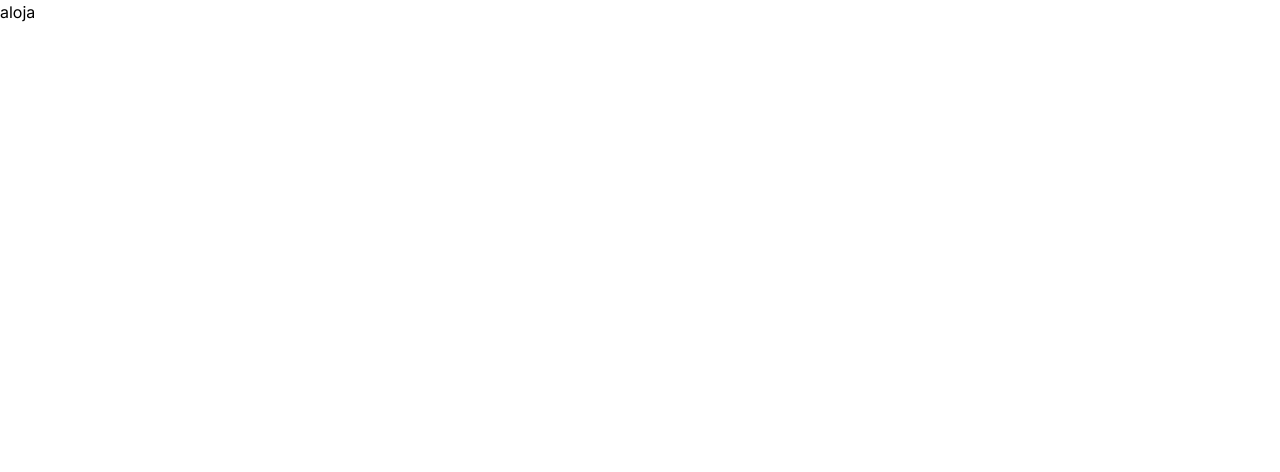
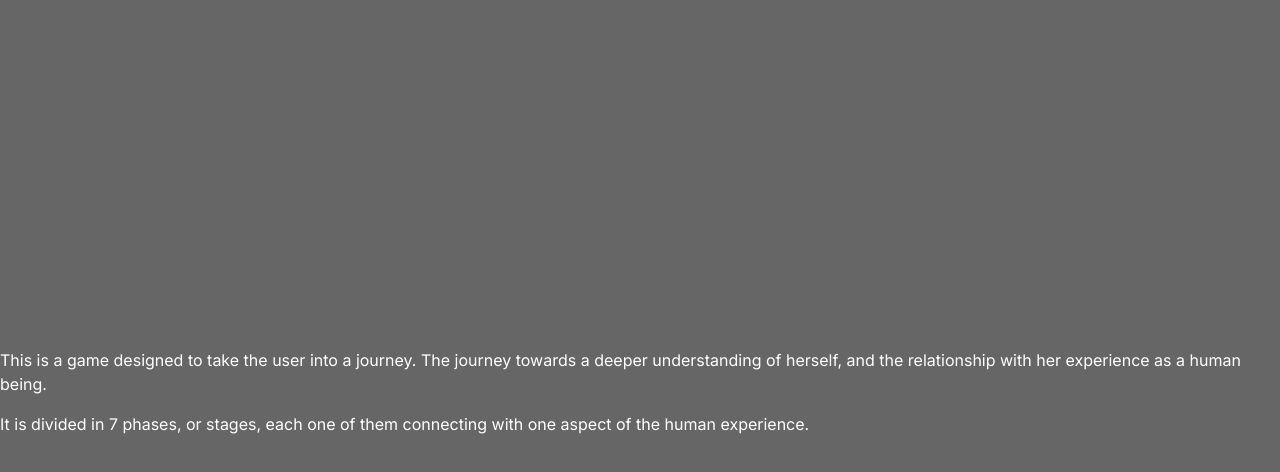
Before and after one commit to jpfraneto/ankygame, a Next.js app: page / in a window 1280 px wide. Shown: the top 472 px of the page. Built offline with nearby package versions, Linux system fonts and the light colour scheme.

Commit message:
first upload

```diff
--- a/pages/game.js
+++ b/pages/game.js
@@ -14,6 +14,7 @@ const GamePage = () => {
   const [showText, setShowText] = useState(false);
   const [isActive, setIsActive] = useState(false);
   const [savingRound, setSavingRound] = useState(false);
+  const [moreThanMinRun, setMoreThanMinRound] = useState(true);
   const [isDone, setIsDone] = useState(false);
   const [modalOpen, setModalOpen] = useState(false);
   const [selectedRun, setSelectedRun] = useState(null);
@@ -61,6 +62,10 @@ const GamePage = () => {
 
   const finishRun = async () => {
     audioRef.current.play();
+    setFinished(true);
+    clearInterval(intervalRef.current);
+    clearInterval(keystrokeIntervalRef.current);
+    if (time < 180) return setMoreThanMinRound(false);
     setLoadingLeaderboard(true);
     fetch('/api/runs')
       .then(res => res.json())
@@ -72,13 +77,11 @@ const GamePage = () => {
     setEndTime(Date.now());
     setIsActive(false);
     setIsDone(true);
-    setFinished(true);
     setFailureMessage(`You're done! This run lasted ${time}.}`);
-    clearInterval(intervalRef.current);
-    clearInterval(keystrokeIntervalRef.current);
   };
 
   const startNewRun = () => {
+    audioRef.current.pause();
     setTime(0);
     setText('');
     setSavingRound(false);
@@ -194,6 +197,9 @@ const GamePage = () => {
       <div className='w-3/4 md:w-1/2 lg:w-1/3'>
         {finished ? (
           <>
+            {moreThanMinRun ? (
+              <>
+                {' '}
                 {loadingLeaderboard ? (
                   <p>Loading...</p>
                 ) : (
@@ -292,7 +298,9 @@ const GamePage = () => {
                         />
                         {!savedToDb && (
                           <Button
-                        buttonText={savingRound ? 'Adding Run...' : 'Save Run'}
+                            buttonText={
+                              savingRound ? 'Adding Run...' : 'Save Run'
+                            }
                             buttonColor='bg-thegreenbtn'
                             buttonAction={saveRunToDb}
                           />
@@ -306,6 +314,19 @@ const GamePage = () => {
                       </div>
                     </div>
                   </>
+                )}
+              </>
+            ) : (
+              <div className=''>
+                <p>
+                  You are done. Your score is {time}. You need to try harder
+                  next time.
+                </p>
+                <p>Min score to qualify is 180 (3 minutes).</p>
+                <div className='mt-4'>
+                  <Button buttonText='Try again.' buttonAction={startNewRun} />
+                </div>
+              </div>
             )}
           </>
         ) : (
--- a/pages/index.js
+++ b/pages/index.js
@@ -5,9 +5,27 @@ import { useRouter } from 'next/router';
 const LandingPage = () => {
   const router = useRouter();
   return (
-    <>
-      <p>aloja</p>
-    </>
+    <div
+      className='text-thewhite relative min-h-screen flex items-center overflow-y-scroll py-16 justify-center w-full bg-cover bg-center'
+      style={{
+        boxSizing: 'border-box',
+        height: 'calc(100vh  - 30px)',
+        backgroundImage:
+          'linear-gradient(rgba(0, 0, 0, 0.6), rgba(0, 0, 0, 0.6))',
+      }}
+    >
+      <div className='max-w-5/12 mx-auto'>
+        <p>
+          This is a game designed to take the user into a journey. The journey
+          towards a deeper understanding of herself, and the relationship with
+          her experience as a human being.
+        </p>
+        <p>
+          It is divided in 7 phases, or stages, each one of them connecting with
+          one aspect of the human experience.
+        </p>
+      </div>
+    </div>
   );
 };
 
```
Lines whose indentation alone changed are shown as unchanged.
